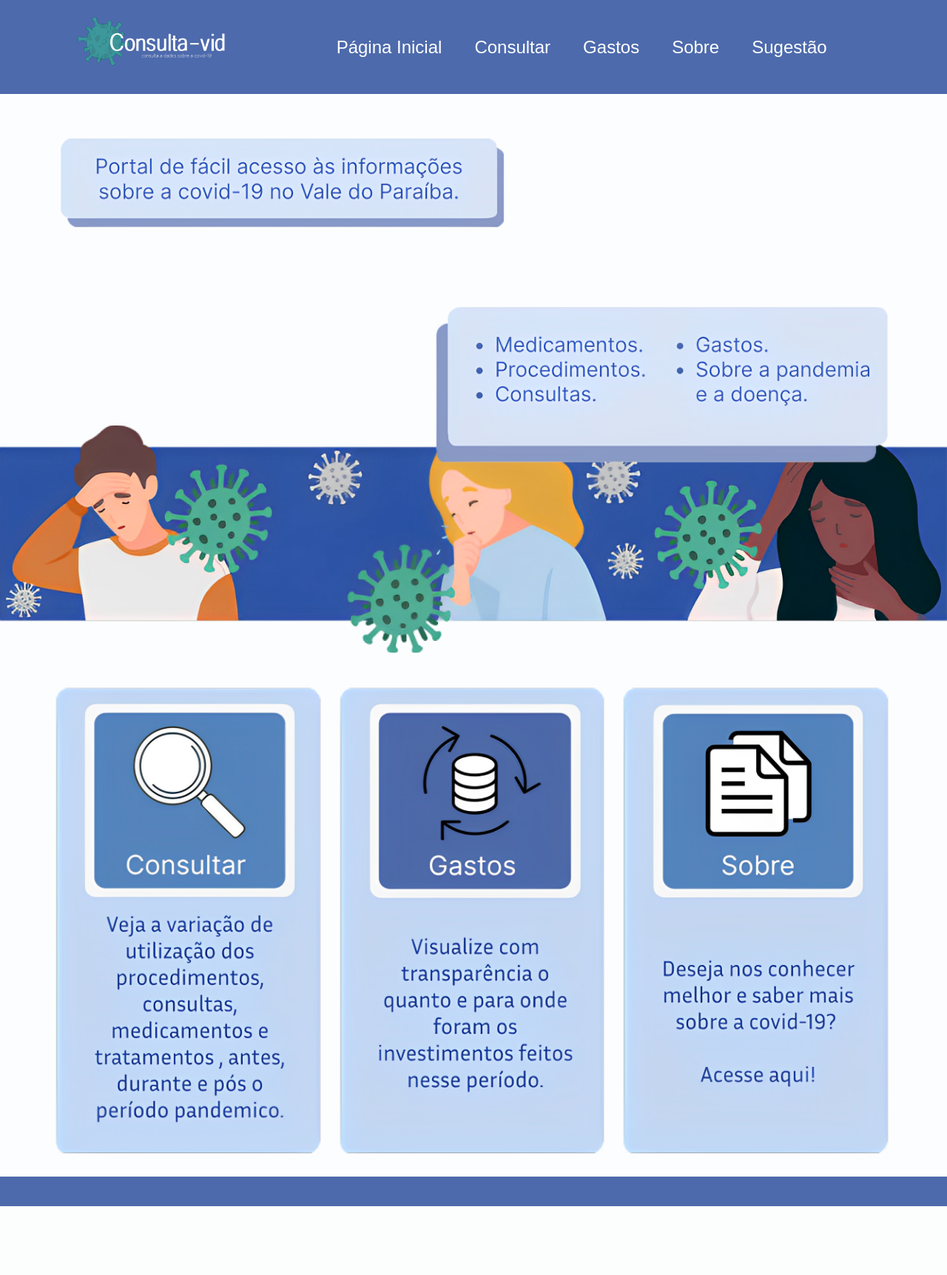
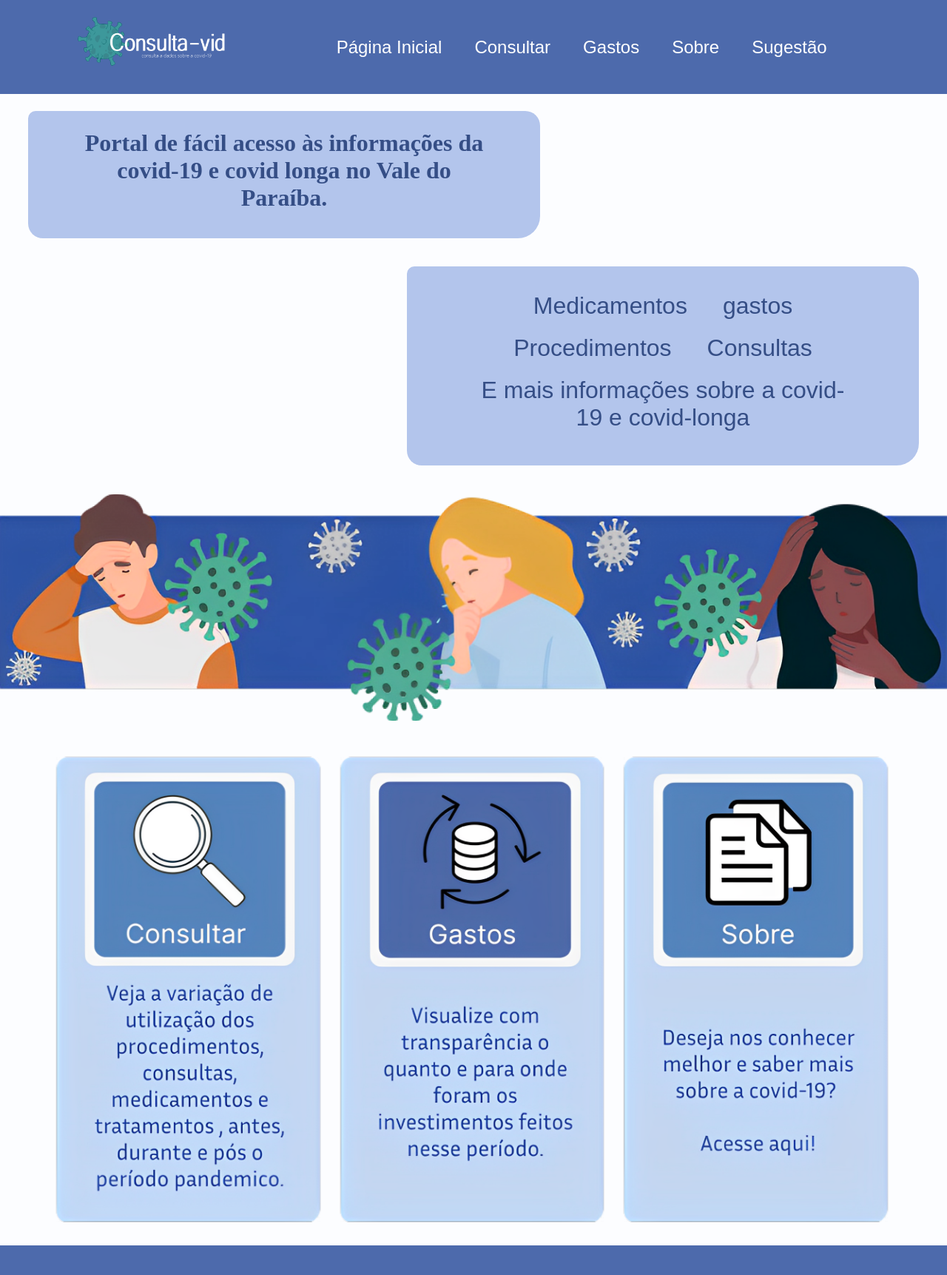
Before and after one commit to APIEquipe/EquipeTechEmpireAPI, a Flask app: page / in a window 1280 px wide; the page is wider, and only the part inside the window is pictured. Shown: that part at 74% size. Before the commit the page ends 1630 px from the top of that part, so only its background shows below. Run offline with Flask 2, Linux system fonts and the light colour scheme; some libraries are stand-ins or nearby versions.

Commit message:
Mudanças na index.html - troca das imagens por texto

```diff
--- a/FrontEnd/static/css/formas.css
+++ b/FrontEnd/static/css/formas.css
@@ -75,29 +75,55 @@
 
 .capa{
   background-color: #FCFDFF;
+  width: 60%;
+  height: 40%;
 }
 
 .capa div{
   letter-spacing: 5%;
-  background-color: #89a7eb;
+  background-color: #b3c5ec;
   margin: 5%;
-  border-radius: 10px 20px 30px;
-  margin-top: 3%;
-}
-.capa h1{
-  font-size: 8vh;
-  text-align:center;
-  letter-spacing: 5%;
-  color: #595eac;
   border-radius: 10px 20px 30px;
   margin-top: 3%;
 }
 
 .capa h2{
   text-decoration: none;
-  font-size: 3vh;
+  font-size: 4vh;
   text-align: center;
   letter-spacing: 5%;
-  color: #eaecf0;
+  color: #354e86;
 
 }
+
+.capa2{
+  background-color: #FCFDFF;
+  width: 60%;
+  height: 40%;
+  padding-left: 40%;
+}
+
+.capa2 div{
+  letter-spacing: 5%;
+  background-color: #b3c5ec;
+  margin: 5%;
+  border-radius: 10px 20px 30px;
+  margin-top: 3%;
+}
+
+.capa2 h2{
+  text-decoration: none;
+  font-size: 4vh;
+  text-align: center;
+  letter-spacing: 5%;
+  color: #354e86;
+
+}
+
+.capa2 li{
+  text-decoration: none;
+  font-size: 4vh;
+  text-align: center;
+  letter-spacing: 5%;
+  color: #354e86;
+}
--- a/FrontEnd/static/css/styles.css
+++ b/FrontEnd/static/css/styles.css
@@ -35,7 +35,6 @@ nav, ul, li{
 
 .container img {
     align-items: center;
-    margin-top: 35%;
     width: 100%;
     height: 100%;
 }
--- a/FrontEnd/templates/index.html
+++ b/FrontEnd/templates/index.html
@@ -6,11 +6,31 @@
 
 {% block conteudo %}
 
+<div class="capa">
+    <div>
+        <h2>
+            Portal de fácil acesso às informações da covid-19 e covid longa no Vale do Paraíba.
+        </h2>
+        <br>
+        <br>
+   </div>
+</div>
 
-
-<div class="Main">
-    <img src="../static/img/img1.png" style="left: 5%; top: 10%; position: absolute; width: 50%;"alt="boasvindas">
-    <img src="../static/img/img2.png" style="right: 5%; top: 45%; position: absolute; width: 50%;"alt="introducao">
+<div class="capa2">
+    <div>
+        <h2>
+            <li>Medicamentos</li>
+            <li>gastos</li>
+            <li>Procedimentos</li>
+            <li>Consultas</li>
+            <br>
+            <li>E mais informações sobre a covid-19 e covid-longa</li>
+            <br>
+        </h2>
+        <br>
+        <br>
+   </div>
+</div>
 
     <div class="container">
         <img src="../static/img/CovidDesenho.png" />
```
